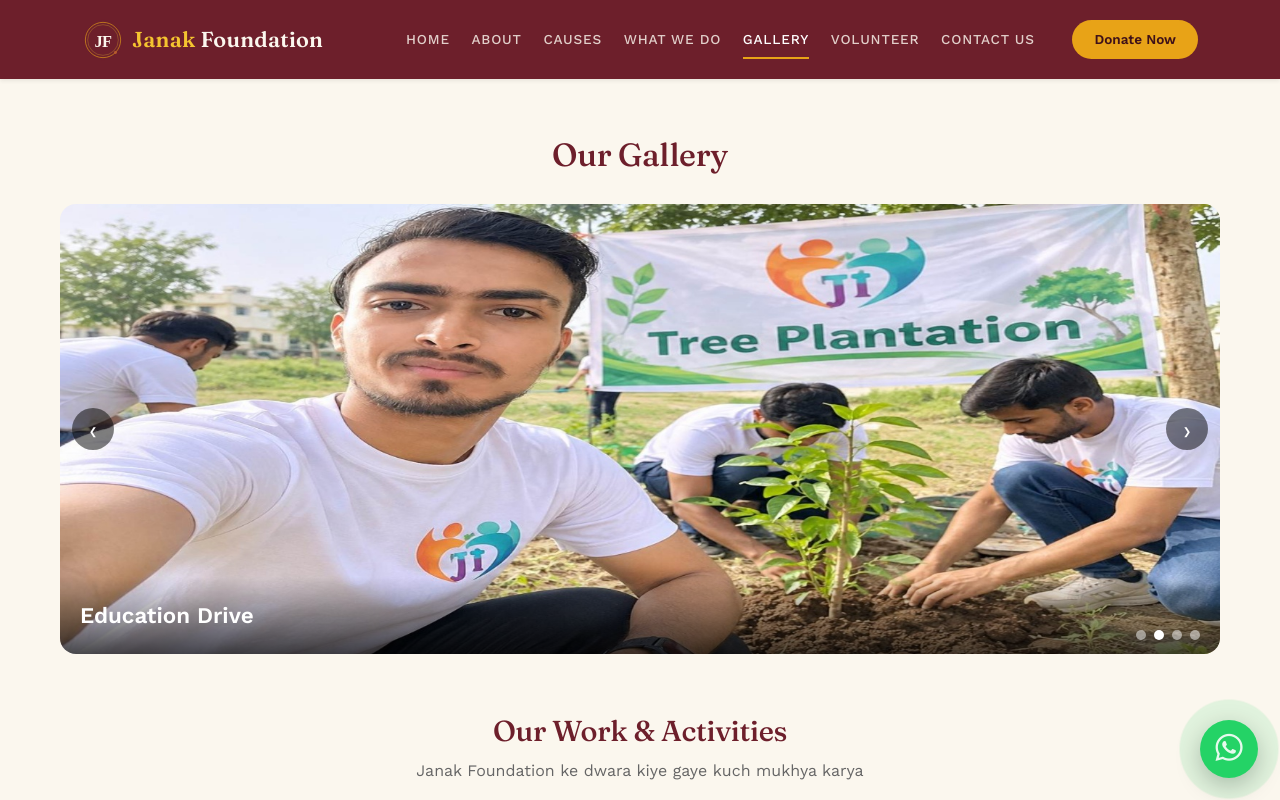
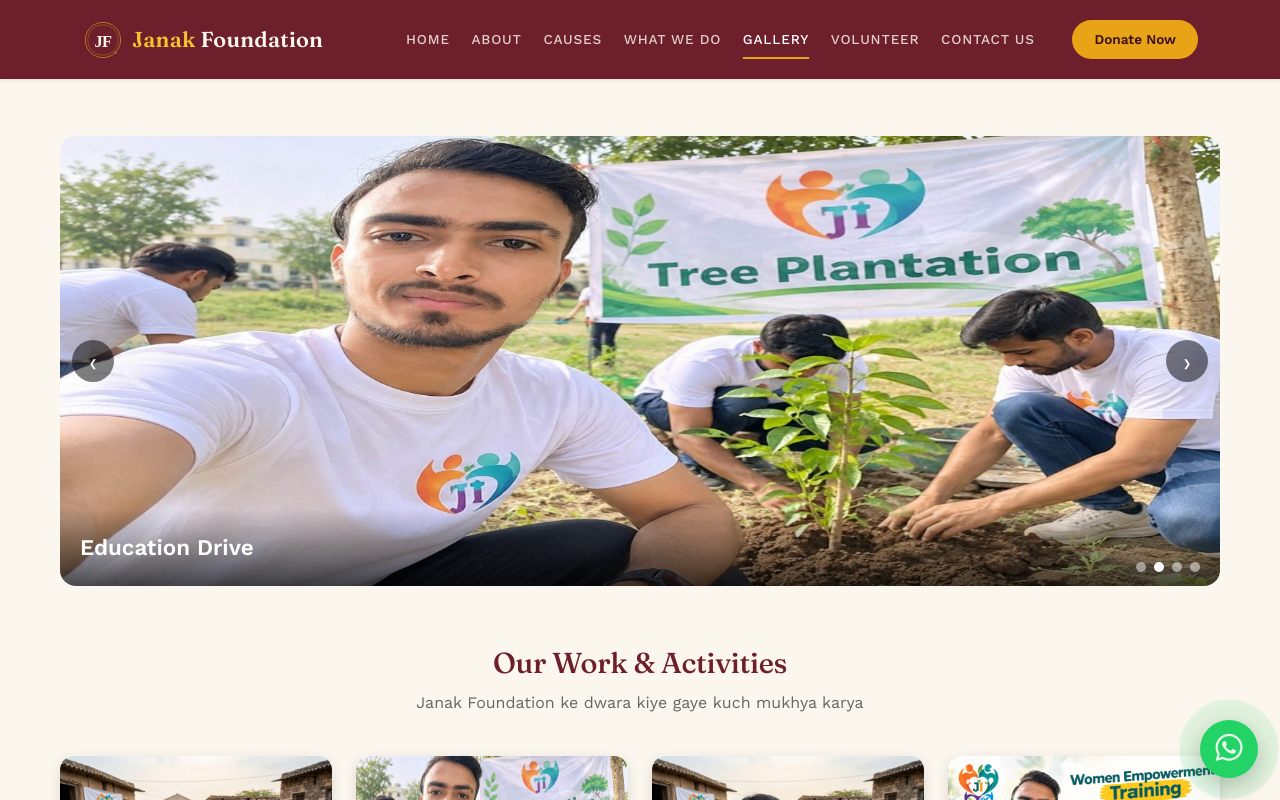
Before and after one commit to Vijayit70/janak-foundation, a React (Vite) app: page /gallery in a window 1280 px wide. Shown: the top 800 px of the page. Built offline with nearby package versions, Linux system fonts and the light colour scheme.

Commit message:
Remove gallery heading from Gallery component

```diff
--- a/src/pages/Gallery.jsx
+++ b/src/pages/Gallery.jsx
@@ -50,7 +50,6 @@
 
   return (
     <section className="gallery" id="gallery">
-      <h2 className="gallery-heading">Our Gallery</h2>
 
       {/* ===== SLIDER (sabse pehle) ===== */}
       <div className="slider">
```
